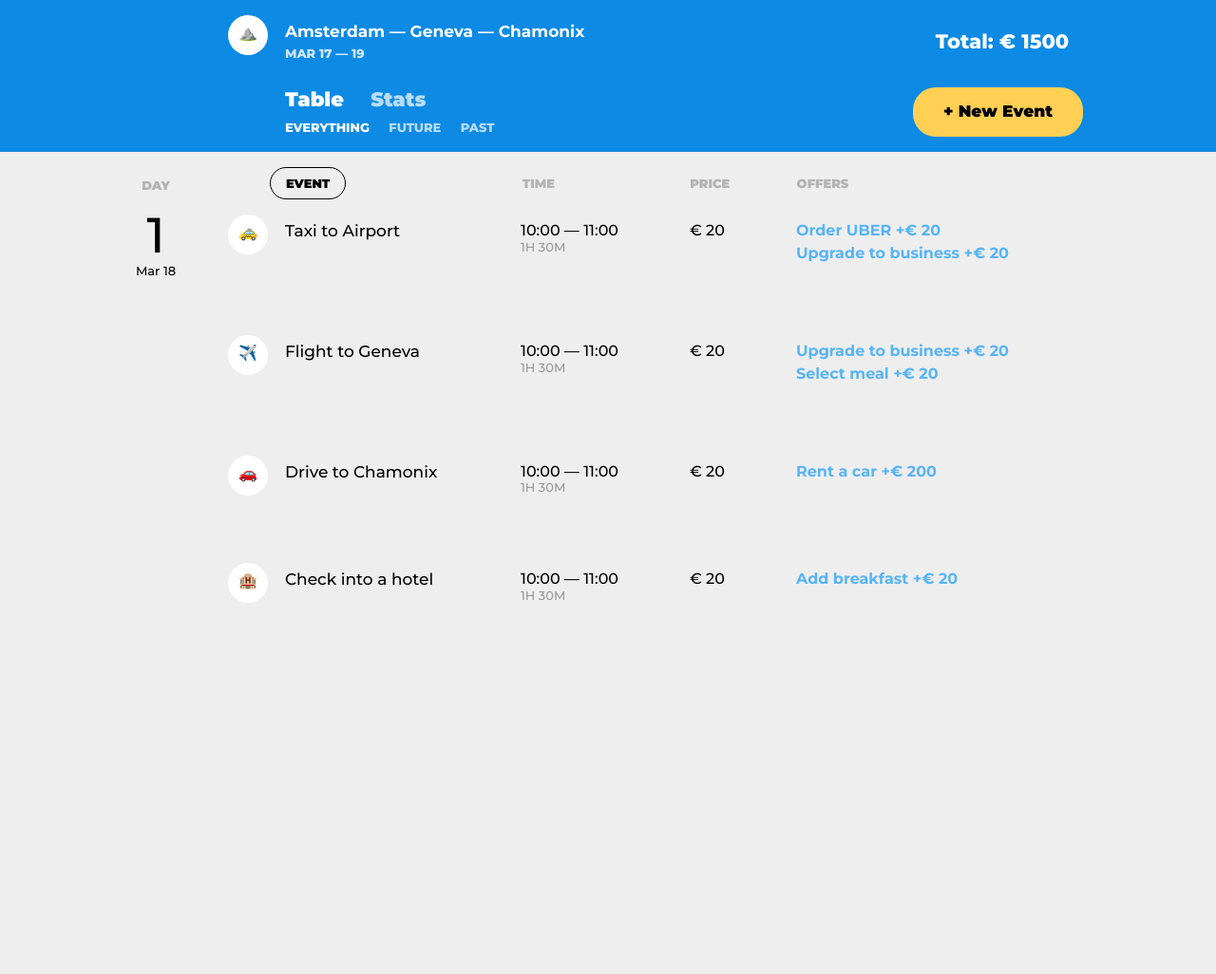
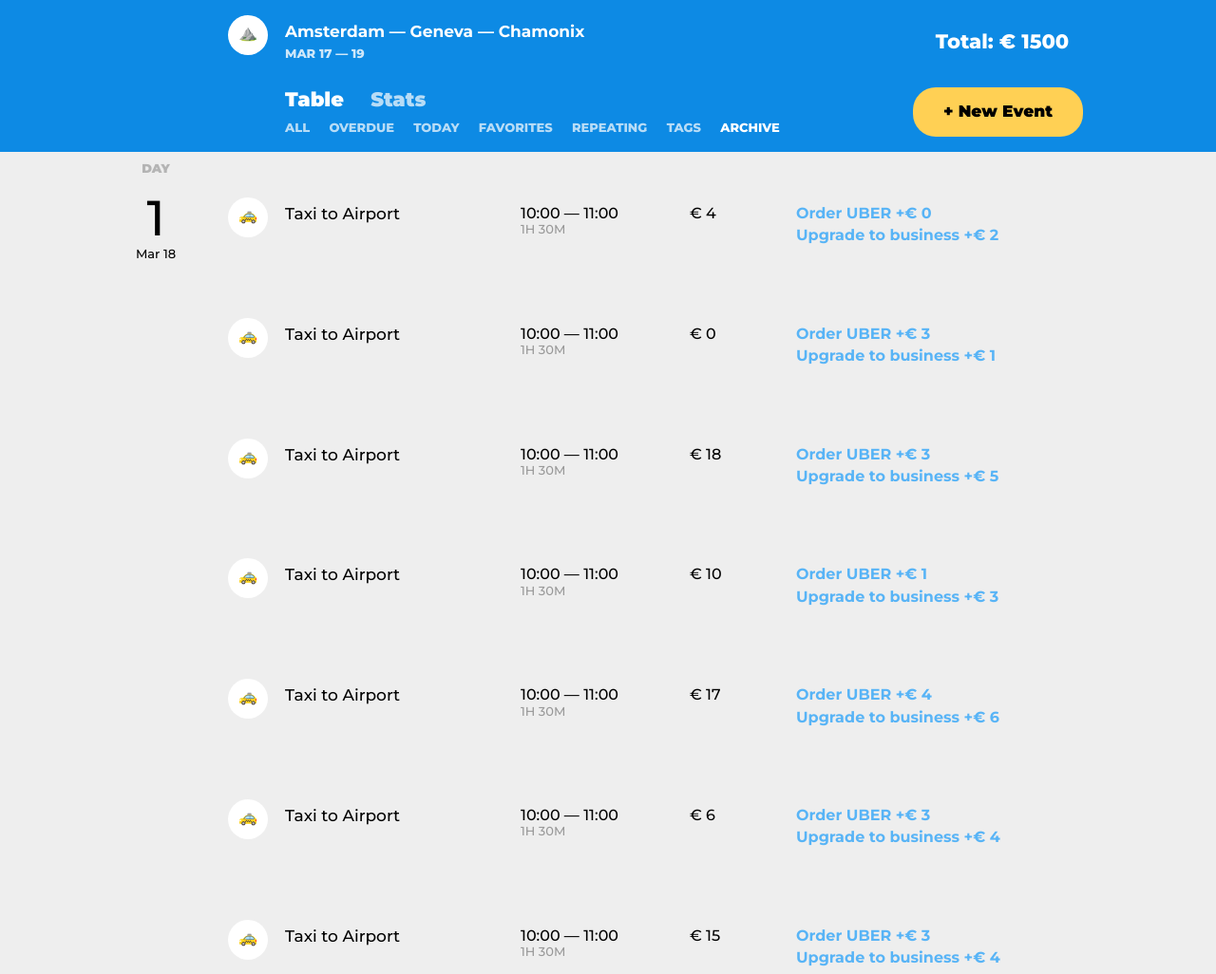
Before and after one commit to OlgaDuka/337127-big-trip-8, a website: page public/index.html in a window 1280 px wide. Shown: the whole page at 95% size. Before the commit the page ends 800 px from the top, so only its background shows below. Drawn offline with Linux system fonts and the light colour scheme.

Commit message:
Начинаем личный проект

```diff
--- /dev/null
+++ b/public/bundle.js
@@ -0,0 +1,210 @@
+/******/ (function(modules) { // webpackBootstrap
+/******/ 	// The module cache
+/******/ 	var installedModules = {};
+/******/
+/******/ 	// The require function
+/******/ 	function __webpack_require__(moduleId) {
+/******/
+/******/ 		// Check if module is in cache
+/******/ 		if(installedModules[moduleId]) {
+/******/ 			return installedModules[moduleId].exports;
+/******/ 		}
+/******/ 		// Create a new module (and put it into the cache)
+/******/ 		var module = installedModules[moduleId] = {
+/******/ 			i: moduleId,
+/******/ 			l: false,
+/******/ 			exports: {}
+/******/ 		};
+/******/
+/******/ 		// Execute the module function
+/******/ 		modules[moduleId].call(module.exports, module, module.exports, __webpack_require__);
+/******/
+/******/ 		// Flag the module as loaded
+/******/ 		module.l = true;
+/******/
+/******/ 		// Return the exports of the module
+/******/ 		return module.exports;
+/******/ 	}
+/******/
+/******/
+/******/ 	// expose the modules object (__webpack_modules__)
+/******/ 	__webpack_require__.m = modules;
+/******/
+/******/ 	// expose the module cache
+/******/ 	__webpack_require__.c = installedModules;
+/******/
+/******/ 	// define getter function for harmony exports
+/******/ 	__webpack_require__.d = function(exports, name, getter) {
+/******/ 		if(!__webpack_require__.o(exports, name)) {
+/******/ 			Object.defineProperty(exports, name, { enumerable: true, get: getter });
+/******/ 		}
+/******/ 	};
+/******/
+/******/ 	// define __esModule on exports
+/******/ 	__webpack_require__.r = function(exports) {
+/******/ 		if(typeof Symbol !== 'undefined' && Symbol.toStringTag) {
+/******/ 			Object.defineProperty(exports, Symbol.toStringTag, { value: 'Module' });
+/******/ 		}
+/******/ 		Object.defineProperty(exports, '__esModule', { value: true });
+/******/ 	};
+/******/
+/******/ 	// create a fake namespace object
+/******/ 	// mode & 1: value is a module id, require it
+/******/ 	// mode & 2: merge all properties of value into the ns
+/******/ 	// mode & 4: return value when already ns object
+/******/ 	// mode & 8|1: behave like require
+/******/ 	__webpack_require__.t = function(value, mode) {
+/******/ 		if(mode & 1) value = __webpack_require__(value);
+/******/ 		if(mode & 8) return value;
+/******/ 		if((mode & 4) && typeof value === 'object' && value && value.__esModule) return value;
+/******/ 		var ns = Object.create(null);
+/******/ 		__webpack_require__.r(ns);
+/******/ 		Object.defineProperty(ns, 'default', { enumerable: true, value: value });
+/******/ 		if(mode & 2 && typeof value != 'string') for(var key in value) __webpack_require__.d(ns, key, function(key) { return value[key]; }.bind(null, key));
+/******/ 		return ns;
+/******/ 	};
+/******/
+/******/ 	// getDefaultExport function for compatibility with non-harmony modules
+/******/ 	__webpack_require__.n = function(module) {
+/******/ 		var getter = module && module.__esModule ?
+/******/ 			function getDefault() { return module['default']; } :
+/******/ 			function getModuleExports() { return module; };
+/******/ 		__webpack_require__.d(getter, 'a', getter);
+/******/ 		return getter;
+/******/ 	};
+/******/
+/******/ 	// Object.prototype.hasOwnProperty.call
+/******/ 	__webpack_require__.o = function(object, property) { return Object.prototype.hasOwnProperty.call(object, property); };
+/******/
+/******/ 	// __webpack_public_path__
+/******/ 	__webpack_require__.p = "";
+/******/
+/******/
+/******/ 	// Load entry module and return exports
+/******/ 	return __webpack_require__(__webpack_require__.s = "./src/main.js");
+/******/ })
+/************************************************************************/
+/******/ ({
+
+/***/ "./src/event.js":
+/*!**********************!*\
+  !*** ./src/event.js ***!
+  \**********************/
+/*! exports provided: boardEvents, renderEvents */
+/***/ (function(module, __webpack_exports__, __webpack_require__) {
+
+"use strict";
+__webpack_require__.r(__webpack_exports__);
+/* harmony export (binding) */ __webpack_require__.d(__webpack_exports__, "boardEvents", function() { return boardEvents; });
+/* harmony export (binding) */ __webpack_require__.d(__webpack_exports__, "renderEvents", function() { return renderEvents; });
+/* harmony import */ var _main_js__WEBPACK_IMPORTED_MODULE_0__ = __webpack_require__(/*! ./main.js */ "./src/main.js");
+
+
+const boardEvents = document.querySelector(`.trip-day__items`);
+const Num = {
+  MIN_PRICE_EVENT: 20,
+  MAX_PRICE_EVENT: 100,
+  MIN_PRICE_SERVICE: 10,
+  MAX_PRICE_SERVICE: 200
+};
+
+const getHtmlEvent = () => {
+  return `<article class="trip-point">
+            <i class="trip-icon">🚕</i>
+            <h3 class="trip-point__title">Taxi to Airport</h3>
+            <p class="trip-point__schedule">
+              <span class="trip-point__timetable">10:00&nbsp;&mdash; 11:00</span>
+              <span class="trip-point__duration">1h 30m</span>
+            </p>
+            <p class="trip-point__price">&euro;&nbsp;${Object(_main_js__WEBPACK_IMPORTED_MODULE_0__["getRandomInt"])(Num.MIN_PRICE_EVENT, Num.MAX_PRICE_EVENT)}</p>
+            <ul class="trip-point__offers">
+              <li>
+                <button class="trip-point__offer">Order UBER +&euro;&nbsp;${Object(_main_js__WEBPACK_IMPORTED_MODULE_0__["getRandomInt"])(Num.MIN_PRICE_SERVICE, Num.MAX_PRICE_SERVICE)}</button>
+              </li>
+              <li>
+                <button class="trip-point__offer">Upgrade to business +&euro;&nbsp;${Object(_main_js__WEBPACK_IMPORTED_MODULE_0__["getRandomInt"])(Num.MIN_PRICE_SERVICE, Num.MAX_PRICE_SERVICE)}</button>
+              </li>
+            </ul>
+          </article>`;
+};
+
+const renderEvents = (num) => {
+  for (let i = 0; i < num; i += 1) {
+    boardEvents.insertAdjacentHTML(`beforeend`, getHtmlEvent());
+  }
+};
+
+
+/***/ }),
+
+/***/ "./src/filter.js":
+/*!***********************!*\
+  !*** ./src/filter.js ***!
+  \***********************/
+/*! exports provided: formFilter, renderFilters */
+/***/ (function(module, __webpack_exports__, __webpack_require__) {
+
+"use strict";
+__webpack_require__.r(__webpack_exports__);
+/* harmony export (binding) */ __webpack_require__.d(__webpack_exports__, "formFilter", function() { return formFilter; });
+/* harmony export (binding) */ __webpack_require__.d(__webpack_exports__, "renderFilters", function() { return renderFilters; });
+const formFilter = document.querySelector(`.trip-filter`);
+
+const getHtmlFilter = (nameFilter) => {
+  return `<input type="radio" id="filter-${nameFilter}" name="filter" value="${nameFilter}" checked>
+          <label class="trip-filter__item" for="filter-${nameFilter}">${nameFilter}</label>`;
+};
+
+const renderFilters = (arrFilters) => {
+  arrFilters.forEach(function (element) {
+    formFilter.insertAdjacentHTML(`beforeend`, getHtmlFilter(element));
+  });
+};
+
+
+/***/ }),
+
+/***/ "./src/main.js":
+/*!*********************!*\
+  !*** ./src/main.js ***!
+  \*********************/
+/*! exports provided: getRandomInt */
+/***/ (function(module, __webpack_exports__, __webpack_require__) {
+
+"use strict";
+__webpack_require__.r(__webpack_exports__);
+/* harmony export (binding) */ __webpack_require__.d(__webpack_exports__, "getRandomInt", function() { return getRandomInt; });
+/* harmony import */ var _event_js__WEBPACK_IMPORTED_MODULE_0__ = __webpack_require__(/*! ./event.js */ "./src/event.js");
+/* harmony import */ var _filter_js__WEBPACK_IMPORTED_MODULE_1__ = __webpack_require__(/*! ./filter.js */ "./src/filter.js");
+
+
+
+const Num = {
+  MAX_EVENT_IN_FILTER: 8,
+  START_EVENTS: 7
+};
+const NAME_FILTERS = [`all`, `overdue`, `today`, `favorites`, `repeating`, `tags`, `archive`];
+
+const getRandomInt = (max) => Math.floor(Math.random() * max);
+
+const toggleFilter = (event) => {
+  _filter_js__WEBPACK_IMPORTED_MODULE_1__["formFilter"].querySelector(`input:checked`).checked = false;
+  event.target.checked = true;
+};
+
+Object(_filter_js__WEBPACK_IMPORTED_MODULE_1__["renderFilters"])(NAME_FILTERS);
+Object(_event_js__WEBPACK_IMPORTED_MODULE_0__["renderEvents"])(Num.START_EVENTS);
+
+_filter_js__WEBPACK_IMPORTED_MODULE_1__["formFilter"].onclick = (event) => {
+  if (event.target.className === `trip-filter__item` && !event.target.previousElementSibling.disabled) {
+    toggleFilter(event);
+    _event_js__WEBPACK_IMPORTED_MODULE_0__["boardEvents"].innerHTML = ``;
+    Object(_event_js__WEBPACK_IMPORTED_MODULE_0__["renderEvents"])(getRandomInt(0, Num.MAX_EVENT_IN_FILTER));
+  }
+};
+
+
+/***/ })
+
+/******/ });
+//# sourceMappingURL=bundle.js.map
--- a/public/index.html
+++ b/public/index.html
@@ -28,14 +28,7 @@
         <a href="#stats" class="view-switch__item">Stats</a>
 
         <form class="trip-filter">
-          <input type="radio" id="filter-everything" name="filter" value="everything" checked>
-          <label class="trip-filter__item" for="filter-everything">Everything</label>
 
-          <input type="radio" id="filter-future" name="filter" value="future">
-          <label class="trip-filter__item" for="filter-future">Future</label>
-
-          <input type="radio" id="filter-past"name="filter" value="past">
-          <label class="trip-filter__item" for="filter-past">Past</label>
         </form>
       </nav>
 
@@ -47,16 +40,7 @@
 
 <main class="main content-wrap" id="table">
   <form class="trip-sorting">
-    <input type="radio" name="trip-sorting" id="sorting-event" value="event" checked>
-    <label class="trip-sorting__item trip-sorting__item--event" for="sorting-event">Event</label>
 
-    <input type="radio" name="trip-sorting" id="sorting-time" value="time">
-    <label class="trip-sorting__item trip-sorting__item--time" for="sorting-time">Time</label>
-
-    <input type="radio" name="trip-sorting" id="sorting-price" value="price">
-    <label class="trip-sorting__item trip-sorting__item--price" for="sorting-price">Price</label>
-
-    <span class="trip-sorting__item trip-sorting__item--offers">Offers</span>
   </form>
 
   <section class="trip-points">
@@ -68,72 +52,11 @@
       </article>
 
       <div class="trip-day__items">
-        <article class="trip-point">
-          <i class="trip-icon">🚕</i>
-          <h3 class="trip-point__title">Taxi to Airport</h3>
-          <p class="trip-point__schedule">
-            <span class="trip-point__timetable">10:00&nbsp;&mdash; 11:00</span>
-            <span class="trip-point__duration">1h 30m</span>
-          </p>
-          <p class="trip-point__price">&euro;&nbsp;20</p>
-          <ul class="trip-point__offers">
-            <li>
-              <button class="trip-point__offer">Order UBER +&euro;&nbsp;20</button>
-            </li>
-            <li>
-              <button class="trip-point__offer">Upgrade to business +&euro;&nbsp;20</button>
-            </li>
-          </ul>
-        </article>
-        <article class="trip-point">
-          <i class="trip-icon">✈️</i>
-          <h3 class="trip-point__title">Flight to Geneva</h3>
-          <p class="trip-point__schedule">
-            <span class="trip-point__timetable">10:00&nbsp;&mdash; 11:00</span>
-            <span class="trip-point__duration">1h 30m</span>
-          </p>
-          <p class="trip-point__price">&euro;&nbsp;20</p>
-          <ul class="trip-point__offers">
-            <li>
-              <button class="trip-point__offer">Upgrade to business +&euro;&nbsp;20</button>
-            </li>
-            <li>
-              <button class="trip-point__offer">Select meal +&euro;&nbsp;20</button>
-            </li>
-          </ul>
-        </article>
-        <article class="trip-point">
-          <i class="trip-icon">🚗</i>
-          <h3 class="trip-point__title">Drive to Chamonix</h3>
-          <p class="trip-point__schedule">
-            <span class="trip-point__timetable">10:00&nbsp;&mdash; 11:00</span>
-            <span class="trip-point__duration">1h 30m</span>
-          </p>
-          <p class="trip-point__price">&euro;&nbsp;20</p>
-          <ul class="trip-point__offers">
-            <li>
-                <button class="trip-point__offer">Rent a car +&euro;&nbsp;200</button>
-              </li>
-          </ul>
-        </article>
-        <article class="trip-point">
-          <i class="trip-icon">🏨</i>
-          <h3 class="trip-point__title">Check into a hotel</h3>
-          <p class="trip-point__schedule">
-            <span class="trip-point__timetable">10:00&nbsp;&mdash; 11:00</span>
-            <span class="trip-point__duration">1h 30m</span>
-          </p>
-          <p class="trip-point__price">&euro;&nbsp;20</p>
-          <ul class="trip-point__offers">
-            <li>
-              <button class="trip-point__offer">Add breakfast +&euro;&nbsp;20</button>
-            </li>
-          </ul>
-        </article>
+
       </div>
     </section>
   </section>
 </main>
-
+<script src="bundle.js"></script>
 </body>
 </html>
```
Also changed, not shown: package.json (+6 -1 lines), src/event.js (added, +35 -0 lines), src/filter.js (added, +12 -0 lines), src/main.js (+26 -0 lines), .eslintrc.yml, 3 other files.
